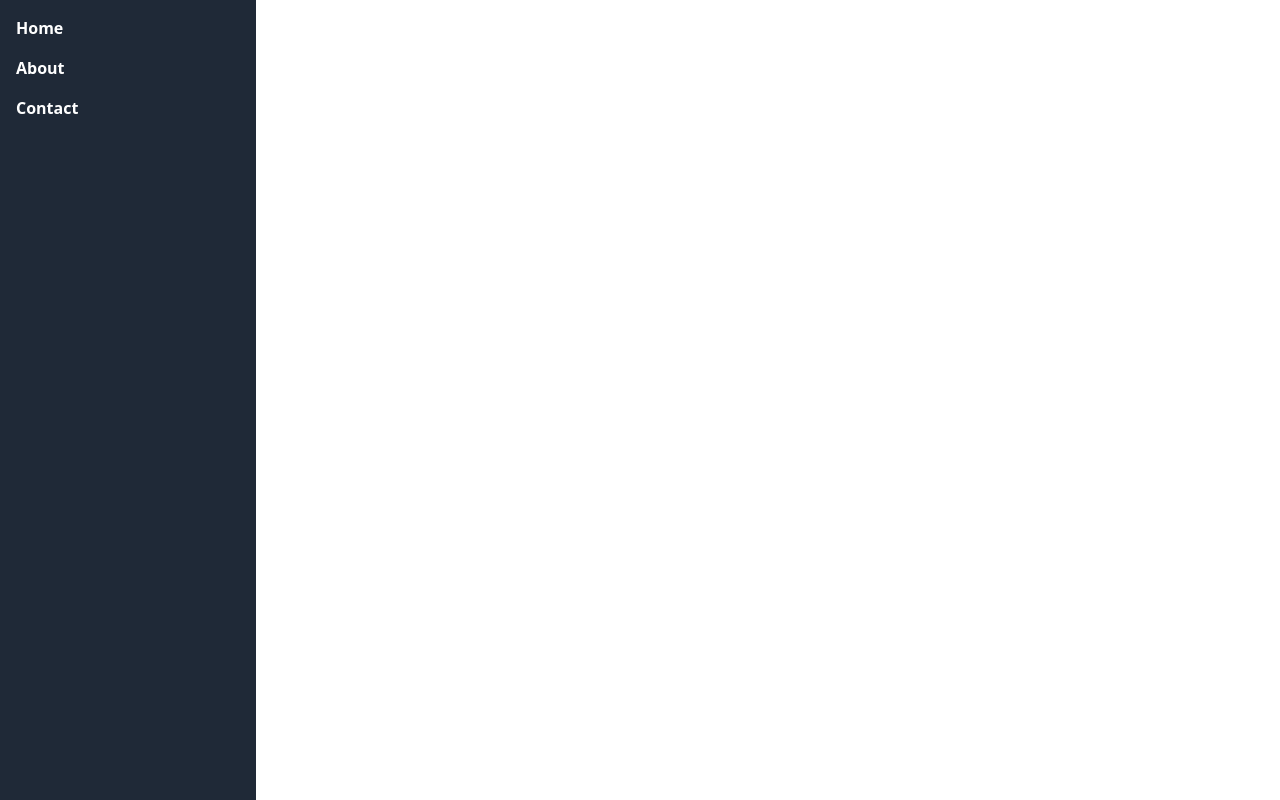
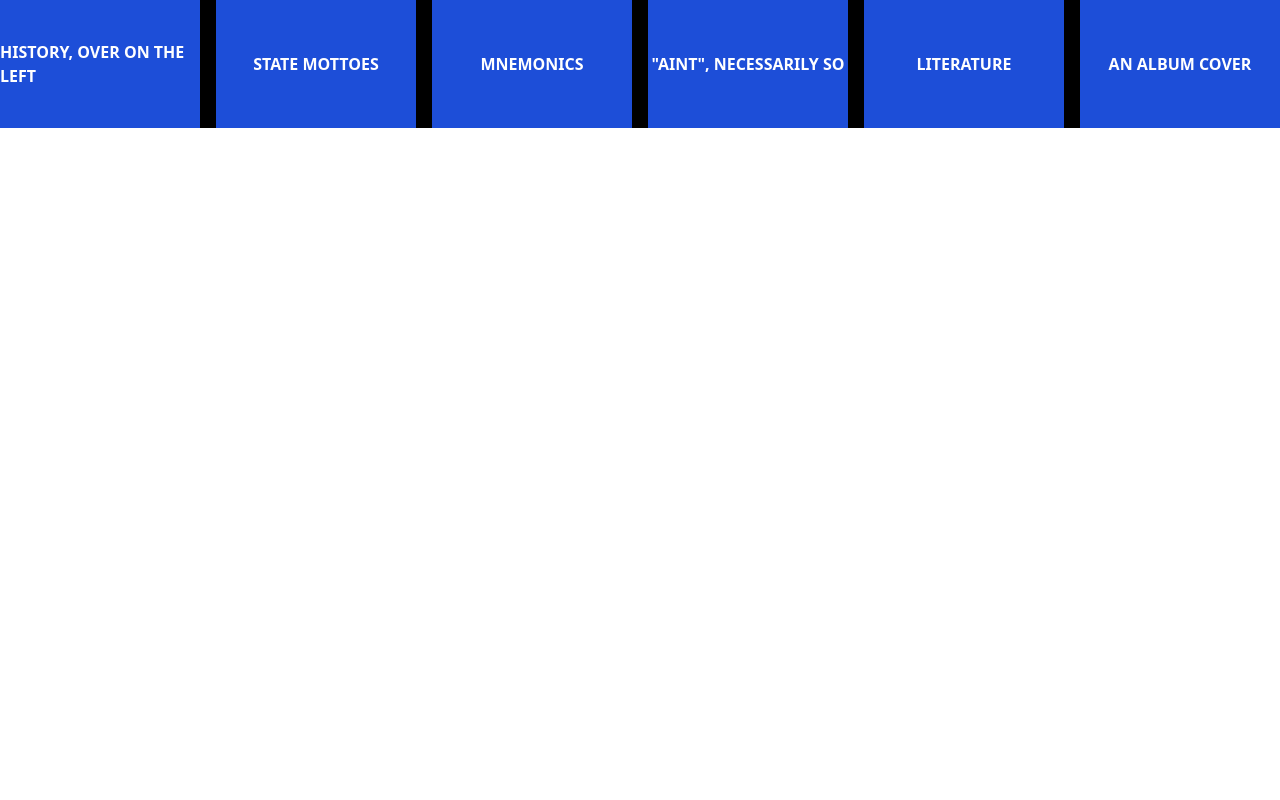
Before and after one commit to ChaseRensberger/jeopardy, a Next.js app: page / in a window 1280 px wide. Built offline with nearby package versions, Linux system fonts and the light colour scheme.

Commit message:
this is being used to make a jeopardy clone now

```diff
--- a/app/page.tsx
+++ b/app/page.tsx
@@ -1,11 +1,34 @@
 'use client';
-import SideNav from '../components/SideNav';
+
+import { useState } from 'react';
+import QuestionCard from '../components/QuestionCard';
 
 const Home = () => {
+	const round_one_categories = [
+		'HISTORY, OVER ON THE LEFT',
+		'STATE MOTTOES',
+		'MNEMONICS',
+		'"AINT", NECESSARILY SO',
+		'LITERATURE',
+		'AN ALBUM COVER',
+	];
+	const round_one_questions = [
+		{
+			Price: 100,
+			Question:
+				'Since China was mostly peasants, its 1st translation of this 1848 Marx-Engels work used "common people", not "workers"',
+		},
+	];
+
 	return (
-		<>
-			<SideNav />
-		</>
+		<div>
+			<div className="grid grid-cols-6 gap-4 bg-black">
+				{/* Generate columns */}
+				{round_one_categories.map((category) => (
+					<QuestionCard category={category} />
+				))}
+			</div>
+		</div>
 	);
 };
 
--- /dev/null
+++ b/app/question/page.tsx
@@ -0,0 +1,9 @@
+const questionPage = () => {
+	return (
+		<>
+			<div>Hello</div>
+		</>
+	);
+};
+
+export default questionPage;
--- /dev/null
+++ b/components/QuestionCard.tsx
@@ -0,0 +1,9 @@
+const QuestionCard = (props: any) => {
+	return (
+		<div className="bg-blue-700 h-32 flex items-center justify-center text-white font-bold">
+			<div>{props.category}</div>
+		</div>
+	);
+};
+
+export default QuestionCard;
```
